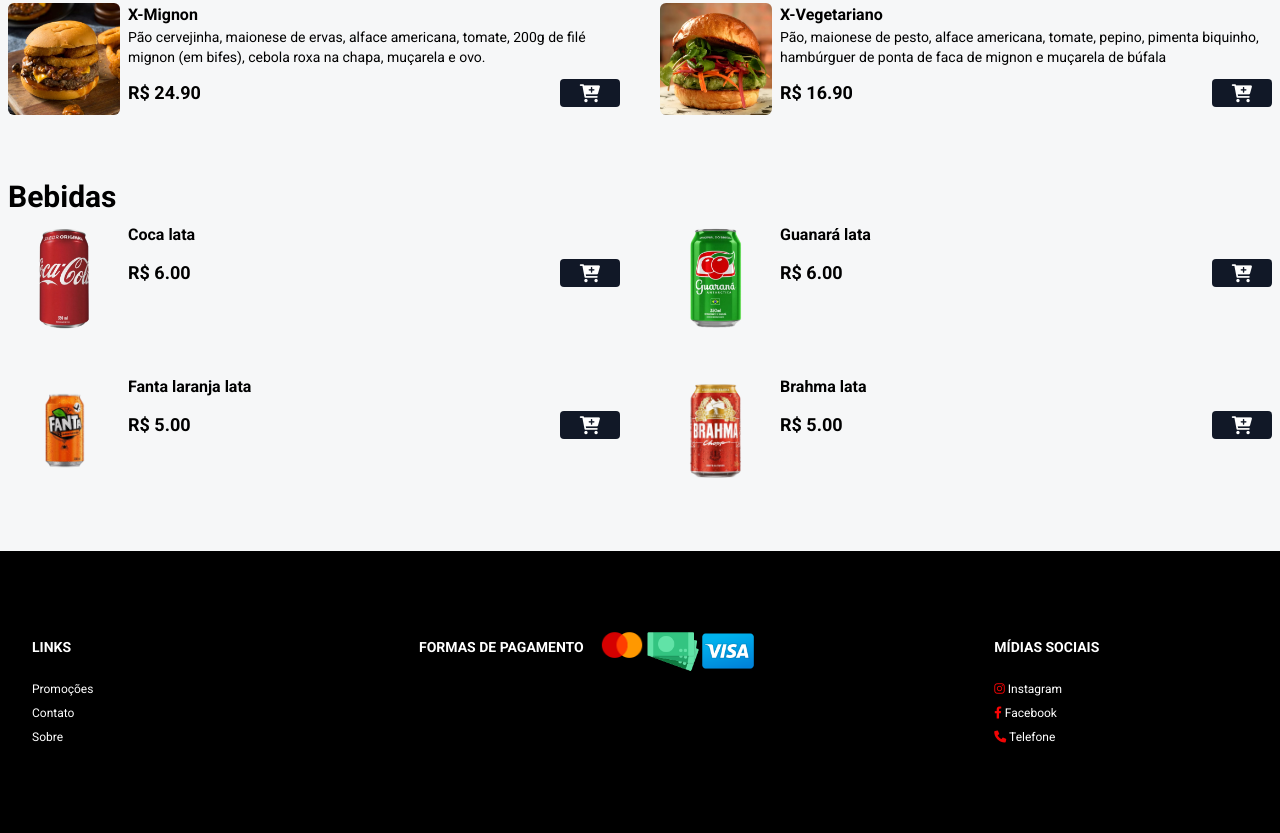
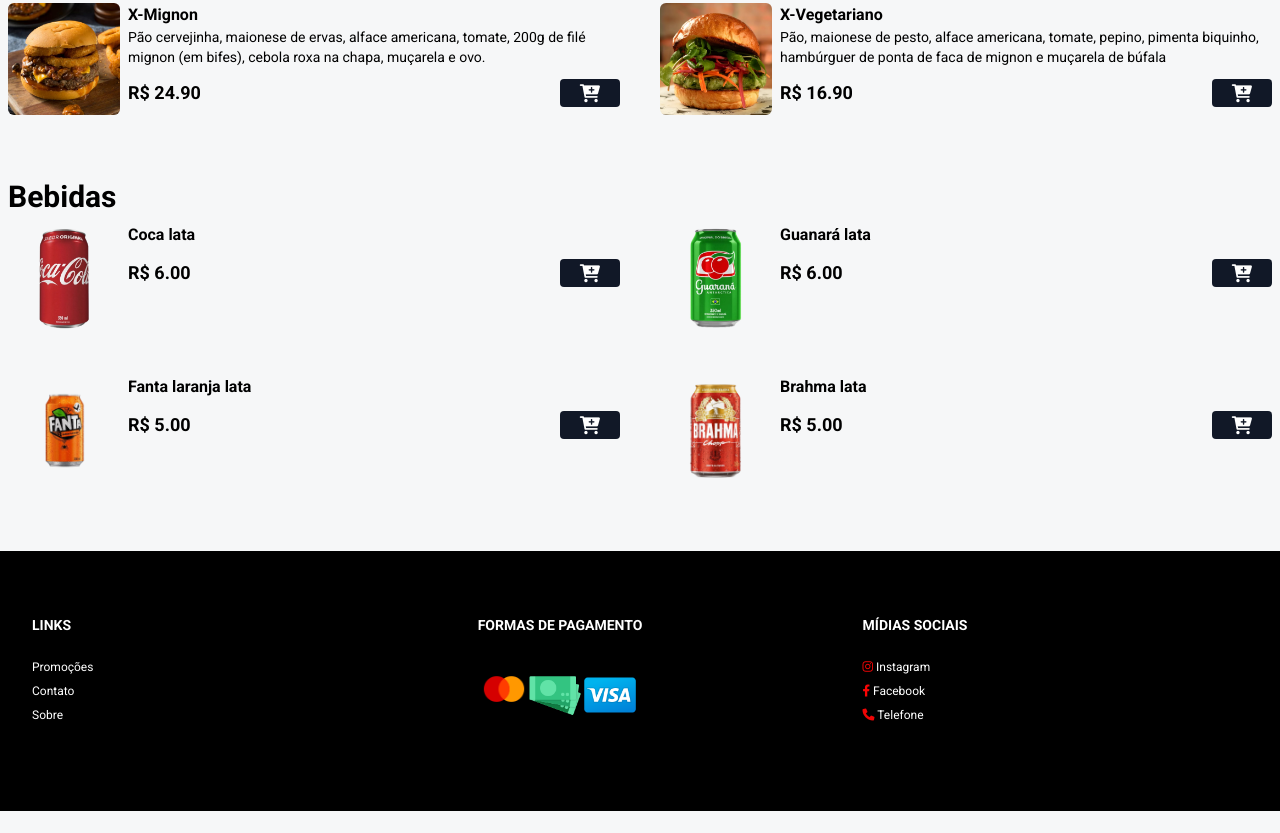
Before and after one commit to pedrodevjourney/Bros-burguers, a website: page index.html in a window 1280 px wide. Shown: the part 1005-1838 px from the top of the page. After the commit the page ends 1816 px from the top, so only its background shows below. Drawn offline with nearby package versions, Linux system fonts and the light colour scheme.

Commit message:
Atualizando footer

```diff
--- a/index.html
+++ b/index.html
@@ -505,7 +505,7 @@
             </ul>
           </div>
 
-          <div class="flex text-center justify-center items-center gap-4">
+          <div class="flex text-center justify-center items-center flex-col">
             <p
               class="uppercase text-white text-sm sm:mb-6 hover:text-red-600 cursor-pointer font-bold"
             >
```
Also changed, not shown: styles/output.css.
